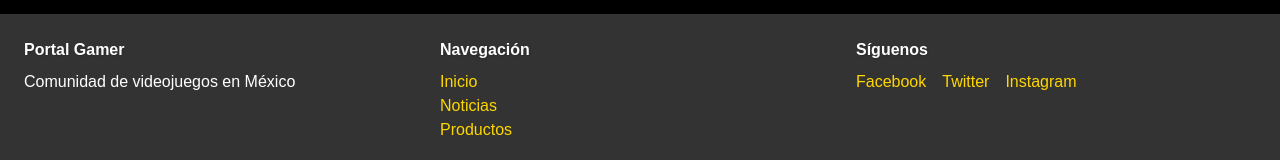
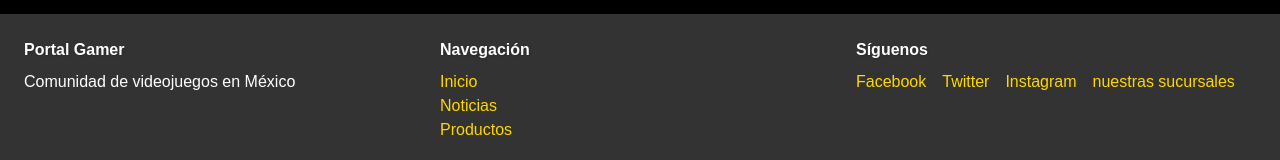
Before and after one commit to platanote/pag_web, a plain HTML site: page index.html in a window 1280 px wide. Shown: the part 1253-1413 px from the top of the page. Drawn offline with nearby package versions, Linux system fonts and the light colour scheme.

Commit message:
Update index.html

```diff
--- a/index.html
+++ b/index.html
@@ -195,6 +195,7 @@
                     <a href="#" class="hover:text-blue-200">Facebook</a>
                     <a href="#" class="hover:text-blue-200">Twitter</a>
                     <a href="#" class="hover:text-blue-200">Instagram</a>
+                                        <a href="https://www.google.com/maps/place/Zegucom+c%C3%B3mputo+AGUASCALIENTES/@21.8984101,-102.3046535,17z/data=!3m1!4b1!4m6!3m5!1s0x8429eef5ca83ab93:0x609128c20d232c21!8m2!3d21.8984101!4d-102.3020786!16s%2Fg%2F1tjz884g?entry=ttu&g_ep=EgoyMDI1MDMyNS4xIKXMDSoASAFQAw%3D%3D">nuestras sucursales</a>
                 </div>
             </div>
         </div>
```
